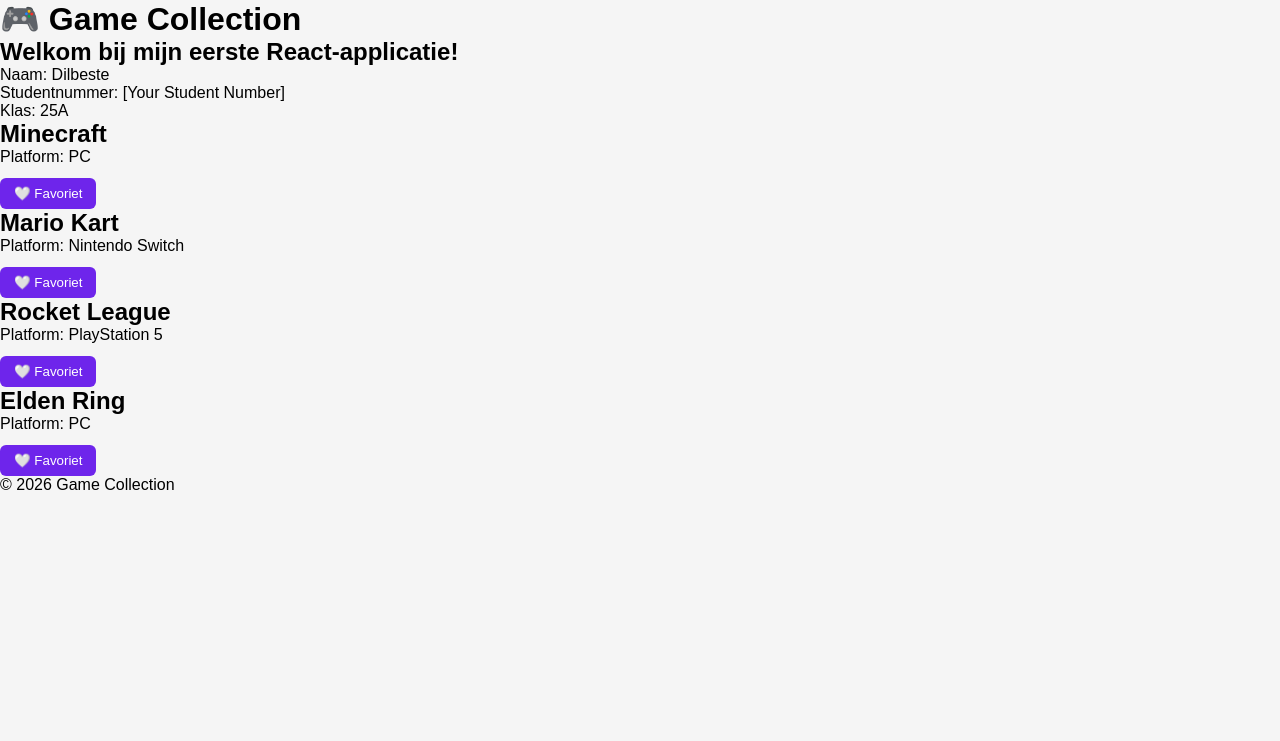
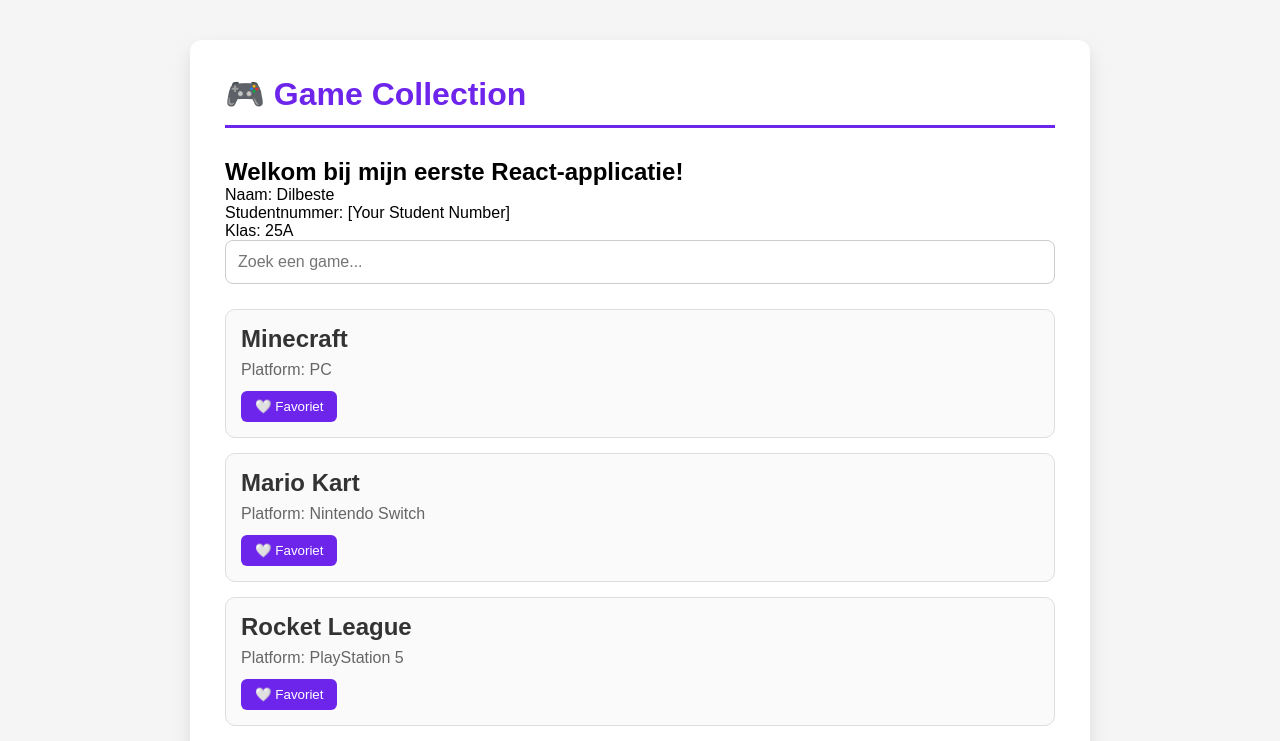
Before and after one commit to dbestis07-source/game-collection, a React (Vite) app: page / in a window 1280 px wide. Shown: the top 741 px of the page. Built offline with nearby package versions, Linux system fonts and the light colour scheme.

Commit message:
Les 7 - Zoekfunctie toegevoegd

```diff
--- a/src/App.css
+++ b/src/App.css
@@ -1,3 +1,50 @@
+body {
+    background-color: #f5f5f5;
+    font-family: Arial, Helvetica, sans-serif;
+}
+
+.container {
+    max-width: 900px;
+    margin: 40px auto;
+    background: white;
+    padding: 35px;
+    border-radius: 12px;
+    box-shadow: 0 8px 18px rgba(0, 0, 0, 0.1);
+}
+
+.app-title {
+    color: #6e25eb;
+    border-bottom: 3px solid #6e25eb;
+    padding-bottom: 12px;
+    margin-bottom: 30px;
+}
+
+.game-list {
+    margin-top: 30px;
+}
+
+.game-card {
+    background-color: #fafafa;
+    border: 1px solid #dddddd;
+    border-radius: 10px;
+    padding: 15px;
+    margin-bottom: 15px;
+    transition: 0.2s ease;
+}
+
+.game-card:hover {
+    box-shadow: 0 4px 12px rgba(0,0,0,.08);
+}
+
+.game-card h2 {
+    margin-bottom: 8px;
+    color: #333;
+}
+
+.game-card p {
+    color: #666;
+}
+
 .favorite-button {
     margin-top: 12px;
     padding: 8px 14px;
@@ -12,3 +59,20 @@
 .favorite-button:hover {
     background-color: #5b1fd0;
 }
+
+.search-input {
+    width: 100%;
+    padding: 12px;
+    margin-bottom: 25px;
+    border: 1px solid #cccccc;
+    border-radius: 8px;
+    font-size: 16px;
+}
+
+footer {
+    margin-top: 35px;
+    padding-top: 20px;
+    border-top: 1px solid #dddddd;
+    color: #777;
+    font-size: 14px;
+}
--- a/src/App.jsx
+++ b/src/App.jsx
@@ -1,10 +1,14 @@
+import { useState } from "react";
 import "./App.css";
 import Header from "./components/Header";
 import Footer from "./components/Footer";
 import GameCard from "./components/GameCard";
 
 function App() {
-  // Assignment 1 & 4: The array containing all game data (including your 4th game)
+  // State to hold search query
+  const [search, setSearch] = useState("");
+
+  // Array of games (expanded with 7 games total)
   const games = [
     {
       id: 1,
@@ -26,6 +30,21 @@
       title: "Elden Ring",
       platform: "PC",
     },
+    {
+      id: 5,
+      title: "The Legend of Zelda",
+      platform: "Nintendo Switch",
+    },
+    {
+      id: 6,
+      title: "Fortnite",
+      platform: "PC",
+    },
+    {
+      id: 7,
+      title: "EA Sports FC 26",
+      platform: "PlayStation 5",
+    },
   ];
 
   return (
@@ -38,8 +57,21 @@
         <p>Studentnummer: [Your Student Number]</p>
         <p>Klas: 25A</p>
 
-        {/* Assignment 3: Automatically generate a GameCard for every item in the array */}
-        {games.map((game) => (
+        {/* Assignment 2 & 5: Styled search input field */}
+        <input
+          className="search-input"
+          type="text"
+          placeholder="Zoek een game..."
+          value={search}
+          onChange={(e) => setSearch(e.target.value)}
+        />
+
+        {/* Assignment 3: Filter array based on search input before mapping */}
+        {games
+          .filter((game) =>
+            game.title.toLowerCase().includes(search.toLowerCase())
+          )
+          .map((game) => (
             <GameCard
               key={game.id}
               title={game.title}
```
Lines whose indentation alone changed are shown as unchanged.
